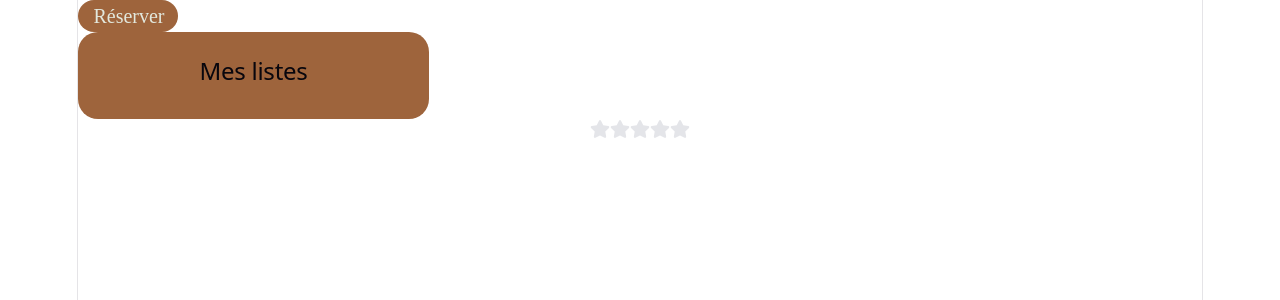
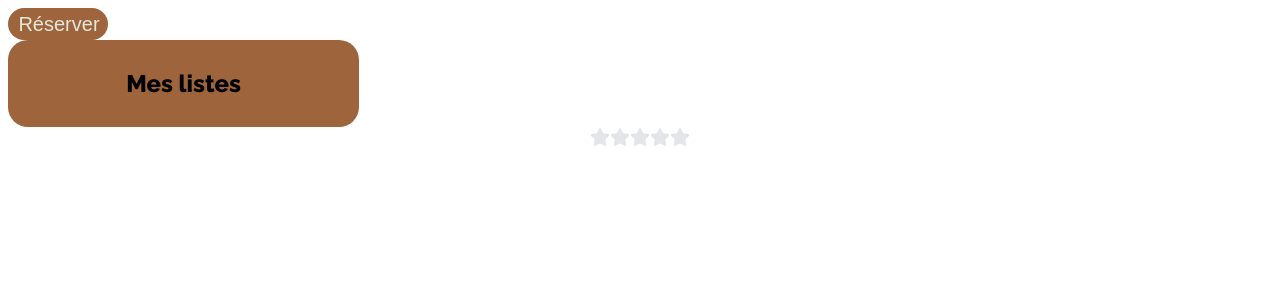
Before and after one commit to Simplon-Niort-2026/wishmegift-frontend-spikedblisters, a React (Vite) app: page / in a window 1280 px wide. Shown: the top 300 px of the page. Built offline with nearby package versions, Linux system fonts and the light colour scheme.

Commit message:
feat: initialisation du css commun

```diff
--- a/index.html
+++ b/index.html
@@ -2,7 +2,7 @@
 <html lang="en">
   <head>
     <meta charset="UTF-8" />
-    <link rel="icon" type="image/svg+xml" href="/favicon.svg" />
+    <link href="https://fonts.googleapis.com/css2?family=Raleway:wght@400;600;800&display=swap" rel="stylesheet">
     <meta name="viewport" content="width=device-width, initial-scale=1.0" />
     <title>wishmegift-spikedblisters</title>
   </head>
--- a/src/App.tsx
+++ b/src/App.tsx
@@ -1,4 +1,4 @@
-import './App.css'
+// import './App.css'
 import { BannerListMobile } from './components/BannerListMobile/BannerListMobile';
 import Button from './components/Button/Button'
 import StarRating from './components/StarRating/StarRating';
--- a/src/components/Button/Button.css
+++ b/src/components/Button/Button.css
@@ -11,7 +11,6 @@
     flex-shrink: 0;
     color: #E2E8DD;
     text-align: center;
-    font-family: Raleway;
     font-size: 20px;
     font-style: normal;
     font-weight: 400;
--- a/src/index.css
+++ b/src/index.css
@@ -1,111 +1,3 @@
-:root {
-  --text: #6b6375;
-  --text-h: #08060d;
-  --bg: #fff;
-  --border: #e5e4e7;
-  --code-bg: #f4f3ec;
-  --accent: #aa3bff;
-  --accent-bg: rgba(170, 59, 255, 0.1);
-  --accent-border: rgba(170, 59, 255, 0.5);
-  --social-bg: rgba(244, 243, 236, 0.5);
-  --shadow:
-    rgba(0, 0, 0, 0.1) 0 10px 15px -3px, rgba(0, 0, 0, 0.05) 0 4px 6px -2px;
-
-  --sans: system-ui, 'Segoe UI', Roboto, sans-serif;
-  --heading: system-ui, 'Segoe UI', Roboto, sans-serif;
-  --mono: ui-monospace, Consolas, monospace;
-
-  font: 18px/145% var(--sans);
-  letter-spacing: 0.18px;
-  color-scheme: light dark;
-  color: var(--text);
-  background: var(--bg);
-  font-synthesis: none;
-  text-rendering: optimizeLegibility;
-  -webkit-font-smoothing: antialiased;
-  -moz-osx-font-smoothing: grayscale;
-
-  @media (max-width: 1024px) {
-    font-size: 16px;
-  }
+:root{
+  font-family: Raleway;
 }
-
-@media (prefers-color-scheme: dark) {
-  :root {
-    --text: #9ca3af;
-    --text-h: #f3f4f6;
-    --bg: #16171d;
-    --border: #2e303a;
-    --code-bg: #1f2028;
-    --accent: #c084fc;
-    --accent-bg: rgba(192, 132, 252, 0.15);
-    --accent-border: rgba(192, 132, 252, 0.5);
-    --social-bg: rgba(47, 48, 58, 0.5);
-    --shadow:
-      rgba(0, 0, 0, 0.4) 0 10px 15px -3px, rgba(0, 0, 0, 0.25) 0 4px 6px -2px;
-  }
-
-  #social .button-icon {
-    filter: invert(1) brightness(2);
-  }
-}
-
-#root {
-  width: 1126px;
-  max-width: 100%;
-  margin: 0 auto;
-  text-align: center;
-  border-inline: 1px solid var(--border);
-  min-height: 100svh;
-  display: flex;
-  flex-direction: column;
-  box-sizing: border-box;
-}
-
-body {
-  margin: 0;
-}
-
-h1,
-h2 {
-  font-family: var(--heading);
-  font-weight: 500;
-  color: var(--text-h);
-}
-
-h1 {
-  font-size: 56px;
-  letter-spacing: -1.68px;
-  margin: 32px 0;
-  @media (max-width: 1024px) {
-    font-size: 36px;
-    margin: 20px 0;
-  }
-}
-h2 {
-  font-size: 24px;
-  line-height: 118%;
-  letter-spacing: -0.24px;
-  margin: 0 0 8px;
-  @media (max-width: 1024px) {
-    font-size: 20px;
-  }
-}
-p {
-  margin: 0;
-}
-
-code,
-.counter {
-  font-family: var(--mono);
-  display: inline-flex;
-  border-radius: 4px;
-  color: var(--text-h);
-}
-
-code {
-  font-size: 15px;
-  line-height: 135%;
-  padding: 4px 8px;
-  background: var(--code-bg);
-}
```
